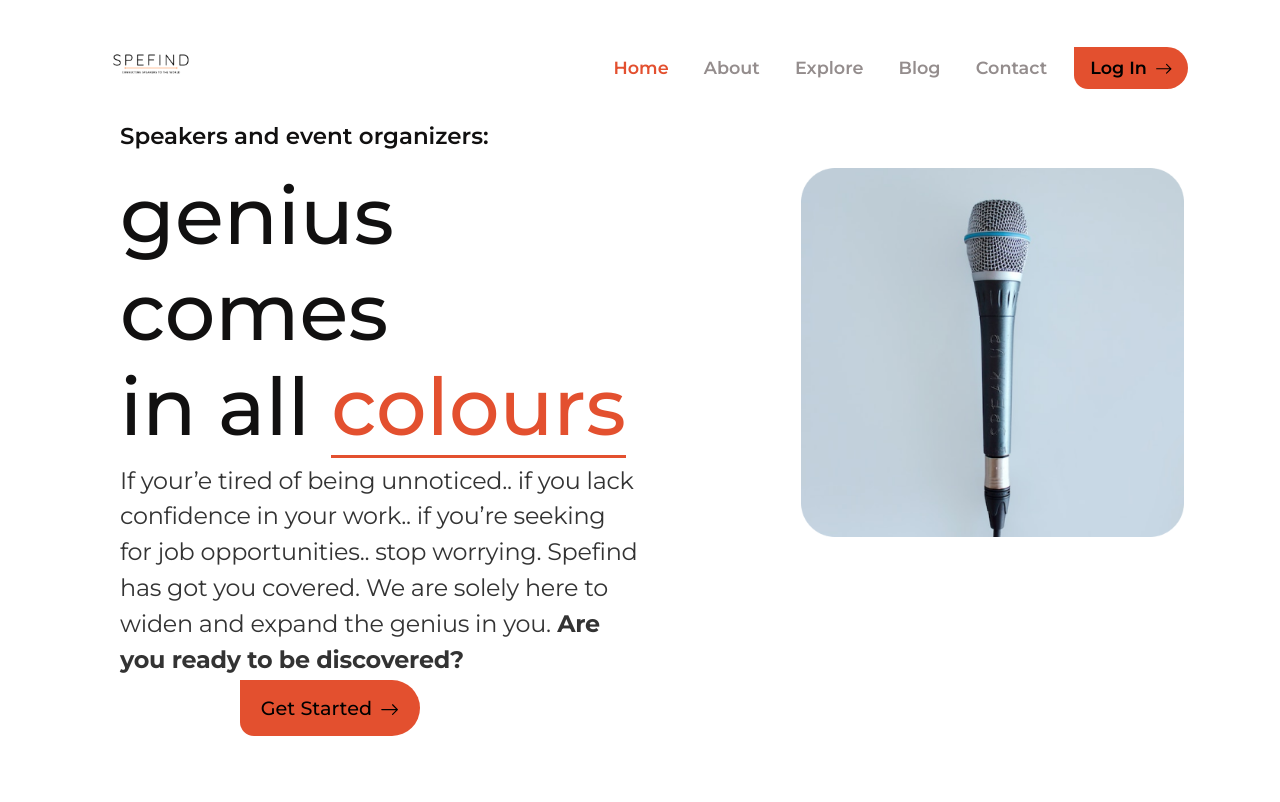
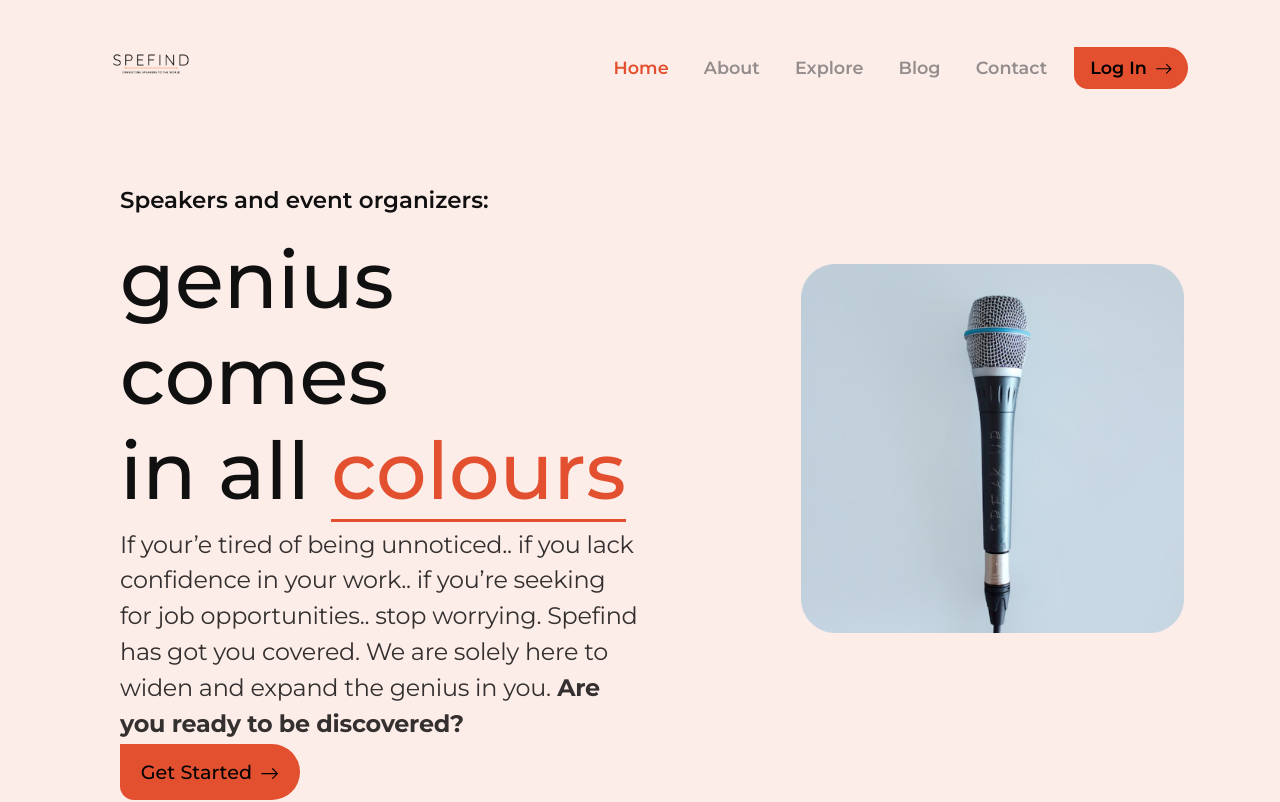
Before and after one commit to ADA-Software-Engineering-Program/spefind, a React (Create React App) app: page / in a window 1280 px wide. Shown: the top 802 px of the page. Built offline with nearby package versions, Linux system fonts and the light colour scheme.

Commit message:
fix: styling fixes for hero section on the landing page

```diff
--- a/src/Components/Hero.js
+++ b/src/Components/Hero.js
@@ -8,7 +8,7 @@ function Hero() {
   return (
     <div className="heroContainer">
       <div className="heroText">
-        <span className="speakers">Speakers and event organizers:</span>
+          <span className="speakers">Speakers and event organizers:</span>
         <h2 className="heroTextHeading">
           genius comes <br /> in all <span className="heroColor">colours</span>
         </h2>
@@ -19,12 +19,10 @@ function Hero() {
           the genius in you.
           <span className=""> Are you ready to be discovered?</span>
         </p>
-        <div>
-          <Link to="/SignUp" className="getBtn">
-            Get Started
-            <BsArrowRight className="ms-2" />
-          </Link>
-        </div>
+        <Link to="/SignUp" className="ms-0 mt-5 getBtn">
+          Get Started
+          <BsArrowRight className="ms-2" />
+        </Link>
       </div>
       <div className="heroImage">
         <img src={microphone} alt="speakers" className="" />
--- a/src/Components/Navbar/Navbar.css
+++ b/src/Components/Navbar/Navbar.css
@@ -1,5 +1,9 @@
 .headerLogo {
   width: 22%;
+}
+.navbarMain {
+  background-color: rgba(227, 80, 47, 0.1);
+  padding: 0rem auto;
 }
 
 .nav-gap {
@@ -36,10 +40,9 @@
   padding: 1rem 1.3rem;
   font-size: 1.2rem;
   font-weight: 500;
-  /* margin: auto 0.5rem; */
+  margin: 3rem 0.5rem 0.5rem 0rem;
   text-decoration: none;
   border-radius: 0rem 2rem 2rem 1rem;
-  justify-self: start;
 }
 
 .arrow {
@@ -61,16 +64,12 @@
   display: grid;
   grid-template-columns: 1.8fr 1fr;
   /* gap: 2rem; */
-  margin: -4rem 6rem 0rem 0rem;
+  padding: 0rem 6rem 2rem 0rem;
   justify-content: start;
   align-items: start;
+  background-color: rgba(227, 80, 47, 0.1);
 }
-.heroText {
-  display: flex;
-  flex-direction: column;
-  align-items: flex-start;
-  justify-content: flex-start;
-}
+
 .speakers {
   font-style: normal;
   font-weight: 600;
@@ -101,9 +100,9 @@
 .heroTextSubHeading span {
   font-weight: bolder;
 }
-.heroImage img{
-width: 100%;
-margin-top: -6rem;
+.heroImage img {
+  width: 100%;
+  margin-top: -4rem;
 }
 @media only screen and (min-width: 768px) {
   .heroImage {
--- a/src/Components/Navbar/Navbar.js
+++ b/src/Components/Navbar/Navbar.js
@@ -15,7 +15,7 @@ const Header = () => {
   const splitLocation = pathname.split('/');
 
   return (
-    <Navbar expand="lg" className="navbar-main">
+    <Navbar expand="lg" className="navbar-main navbarMain">
       <Container>
         <div className="d-flex align-items-center">
           <Navbar.Brand href="/">
@@ -25,36 +25,39 @@ const Header = () => {
         </div>
         <Navbar.Collapse id="basic-navbar-nav">
           <Nav className="nav-gap">
-            <Nav.Link href="/" className={splitLocation[1] === '' ? 'active' : ''}>
+            <Nav.Link
+              href="/"
+              className={splitLocation[1] === "" ? "active" : ""}
+            >
               Home
             </Nav.Link>
             <Nav.Link
               href="./about"
-              className={splitLocation[1] === 'about' ? 'active' : ''}
+              className={splitLocation[1] === "about" ? "active" : ""}
             >
               About
             </Nav.Link>
             <Nav.Link
               href="./explore"
-              className={splitLocation[1] === 'explore' ? 'active' : ''}
+              className={splitLocation[1] === "explore" ? "active" : ""}
             >
               Explore
             </Nav.Link>
             <Nav.Link
               href="./blog"
-              className={splitLocation[1] === 'blog' ? 'active' : ''}
+              className={splitLocation[1] === "blog" ? "active" : ""}
             >
               Blog
             </Nav.Link>
             <Nav.Link
               href="./contact"
-              className={splitLocation[1] === 'contact' ? 'active' : ''}
+              className={splitLocation[1] === "contact" ? "active" : ""}
             >
               Contact
             </Nav.Link>
             <Nav.Link
               href="./login"
-              className={splitLocation[1] === 'login' ? 'active' : ''}
+              className={splitLocation[1] === "login" ? "active" : ""}
               id="logBtn"
             >
               Log In
```
